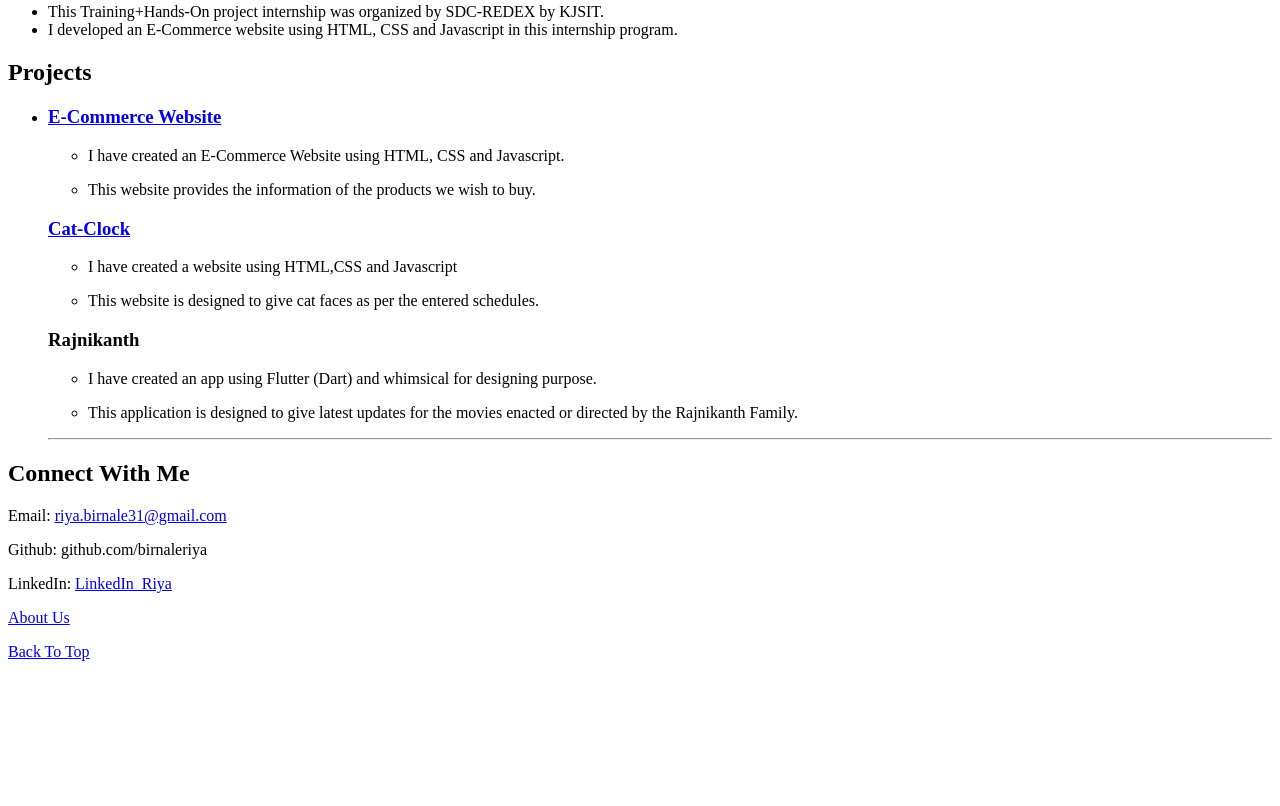
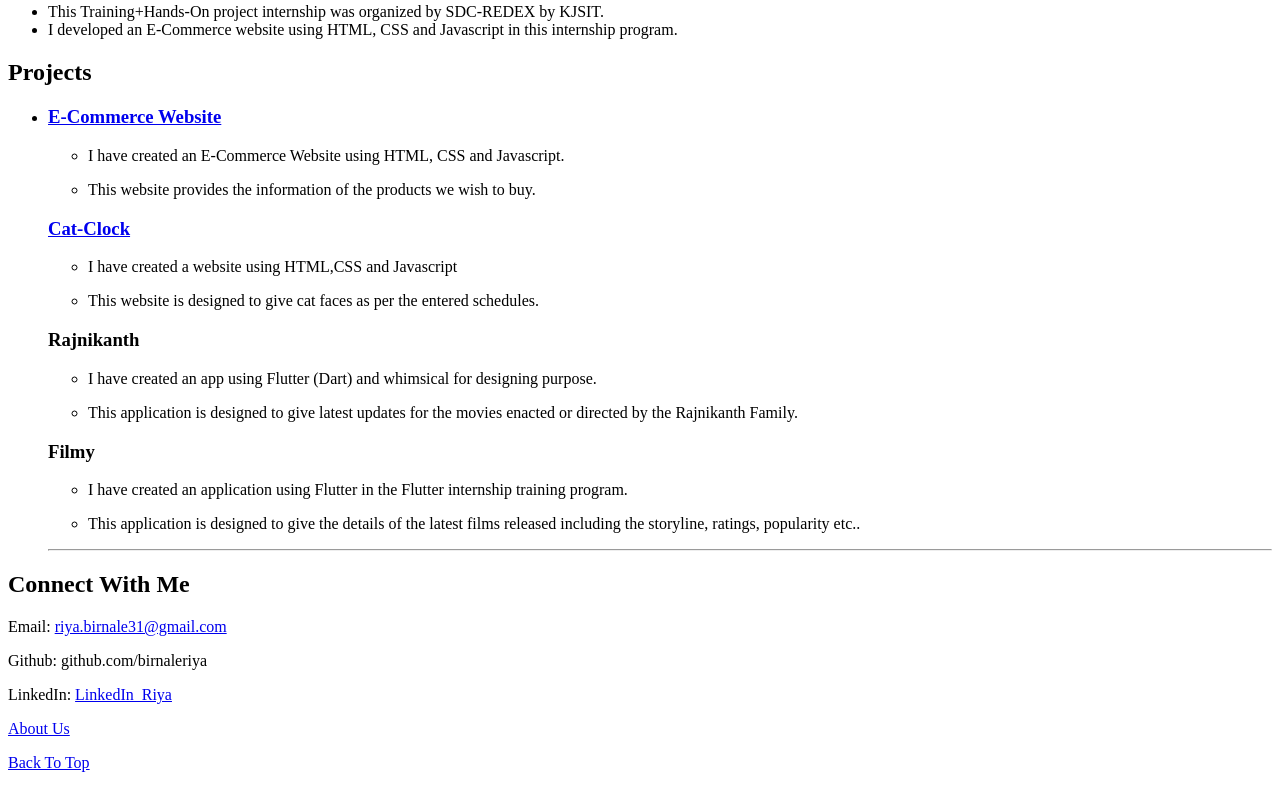
Before and after one commit to birnaleriya/birnaleriya.github.io, a plain HTML site: page index.html in a window 1280 px wide. Shown: the part 721-1527 px from the top of the page. Before the commit the page ends 1444 px from the top, so only its background shows below. Drawn offline with Linux system fonts and the light colour scheme.

Commit message:
Update index.html

```diff
--- a/index.html
+++ b/index.html
@@ -126,6 +126,15 @@
                                 <p>This application is designed to give latest updates for the movies enacted or directed by the Rajnikanth Family.</p>
                             </li>
                         </ul>
+                         <h3>Filmy</h3>
+                        <ul>
+                            <li>
+                                <p>I have created an application using Flutter in the Flutter internship training program.</p>
+                            </li>
+                            <li>
+                                <p>This application is designed to give the details of the latest films released including the storyline, ratings, popularity etc..</p>
+                            </li>
+                        </ul>
                     </article>
                 </li>
             <hr>
```
